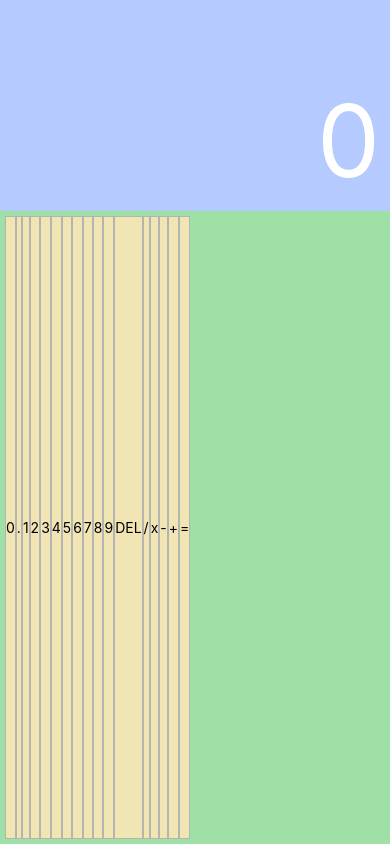
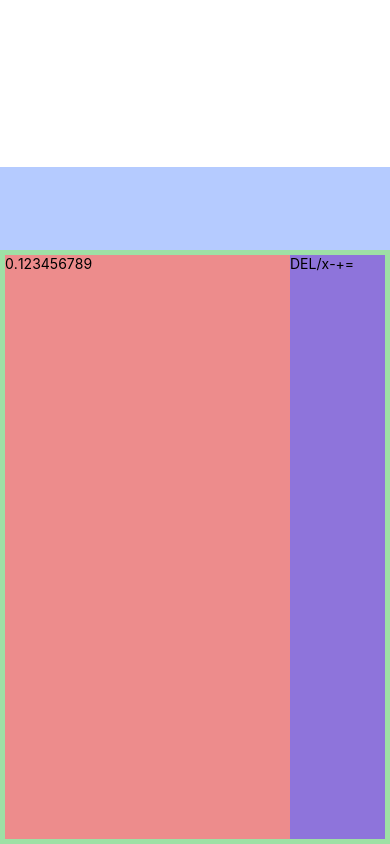
Before and after one commit to MatthieuNadeau96/RNCalculator, a React Native app: screen / in a window 390 px wide. Built offline with nearby package versions, Linux system fonts and the light colour scheme.

Commit message:
Refactored the spacing of each View in the App component

```diff
--- a/App.js
+++ b/App.js
@@ -17,9 +17,9 @@
     const { displayValue } = this.state
     return (
       <View style={styles.container}>
-        <View style={styles.display}>
-          <Text style={styles.displayText}>{displayValue}</Text>
-        </View>
+
+        <View style={styles.resultDisplay}></View>
+        <View style={styles.calculatonDisplay}></View>
         <View style={styles.keyPad}>
           <View style={styles.digitKeys}>
             <Key title={'0'} />
@@ -43,6 +43,7 @@
             <Key title={'='} />
           </View>
         </View>
+
       </View>
     )
   }
@@ -52,32 +53,30 @@
   container: {
     flex: 1,
   },
-  display: {
-    height: '25%',
+  resultDisplay: {
+    flex: 2,
+  },
+  calculatonDisplay: {
     alignItems: 'flex-end',
     justifyContent: 'flex-end',
     backgroundColor: '#b5cbff',
-  },
-  displayText: {
-    padding: 10,
-    fontSize: 100,
-    color: '#ffffff',
+    flex: 1,
   },
   keyPad: {
-    height: '75%',
     backgroundColor: '#9ee0a5',
     flexDirection: 'row',
     flexWrap: 'wrap',
     padding: 5,
-    flex: 1,
-  },
-  functionKeys: {
-    flexDirection: 'row',
+    flex: 7,
   },
   digitKeys: {
+    flex: 3,
     flexDirection: 'row',
+    backgroundColor: '#ed8c8c',
   },
   operationKeys: {
+    flex: 1,
+    backgroundColor: '#8e74db',
     flexDirection: 'row',
   },
 })
--- a/src/components/Key.js
+++ b/src/components/Key.js
@@ -17,10 +17,10 @@
 
 const styles = StyleSheet.create({
   container: {
-    borderWidth: 1,
-    borderColor: '#b4b4b4',
-    alignItems: 'center',
-    justifyContent: 'center',
-    backgroundColor: '#f2e5b4',
+    // borderWidth: 1,
+    // borderColor: '#b4b4b4',
+    // alignItems: 'center',
+    // justifyContent: 'center',
+    // backgroundColor: '#f2e5b4',
   },
 })
```
